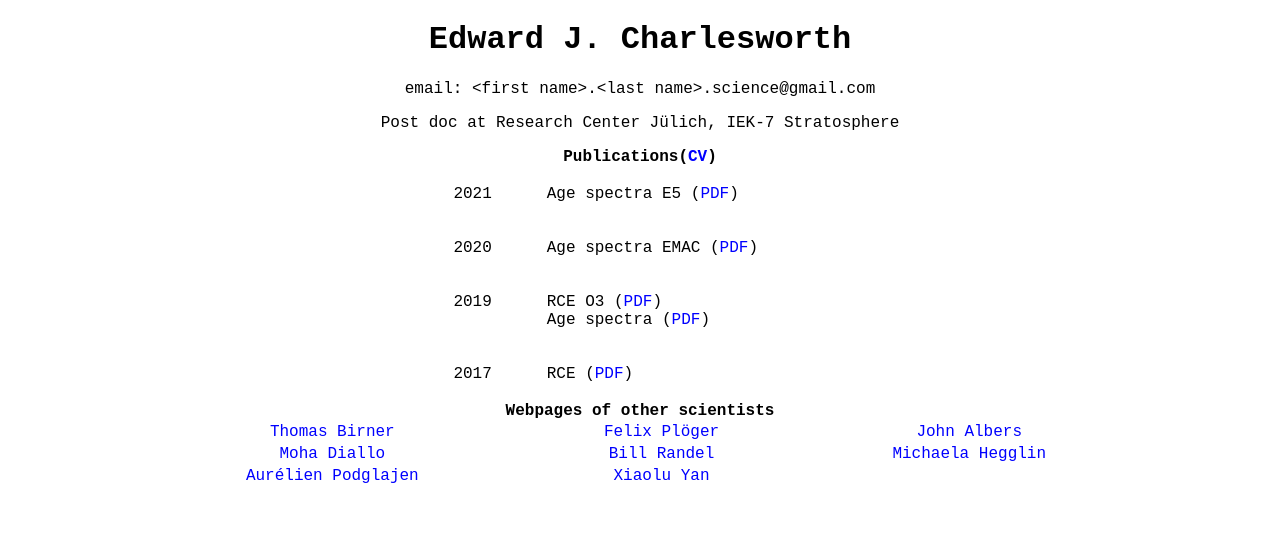
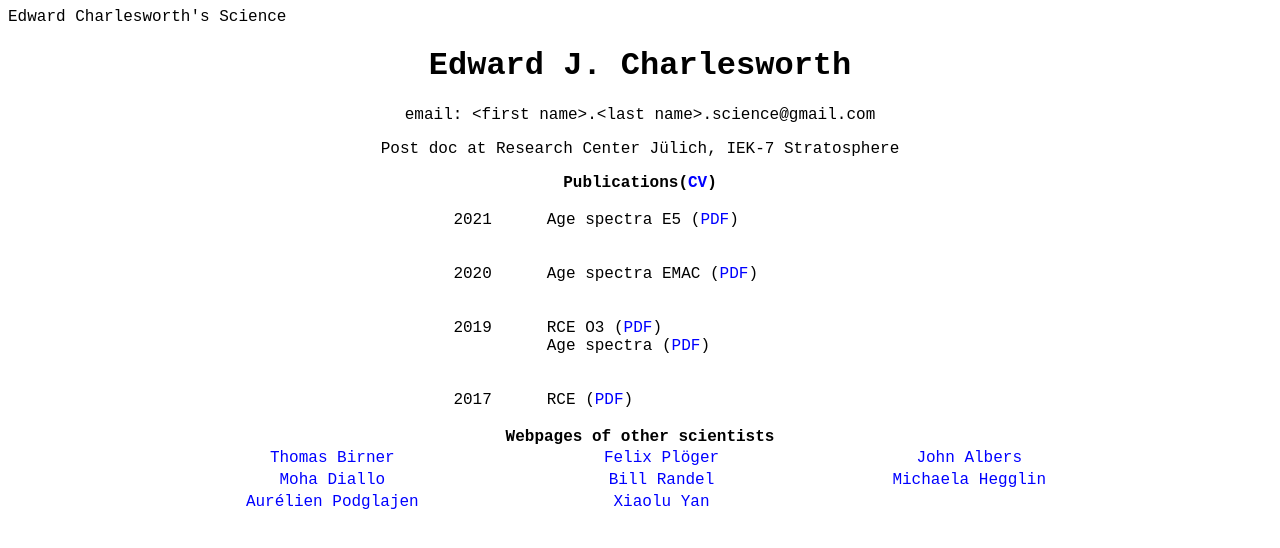
Before and after one commit to edward-charlesworth/edward-charlesworth.github.io, a plain HTML site: page index.html in a window 1280 px wide. Drawn offline with Linux system fonts and the light colour scheme.

Commit message:
Name in description nad tilte

```diff
--- a/index.html
+++ b/index.html
@@ -2,6 +2,8 @@
 <!DOCTYPE html>
 <html>
   <head>
+      <description>Edward Charlesworth's Science</description>
+      <title>Edward Charlesworth - Atmospheric Science</title>
     <style>
 
     body {      background-color:   white;
```
